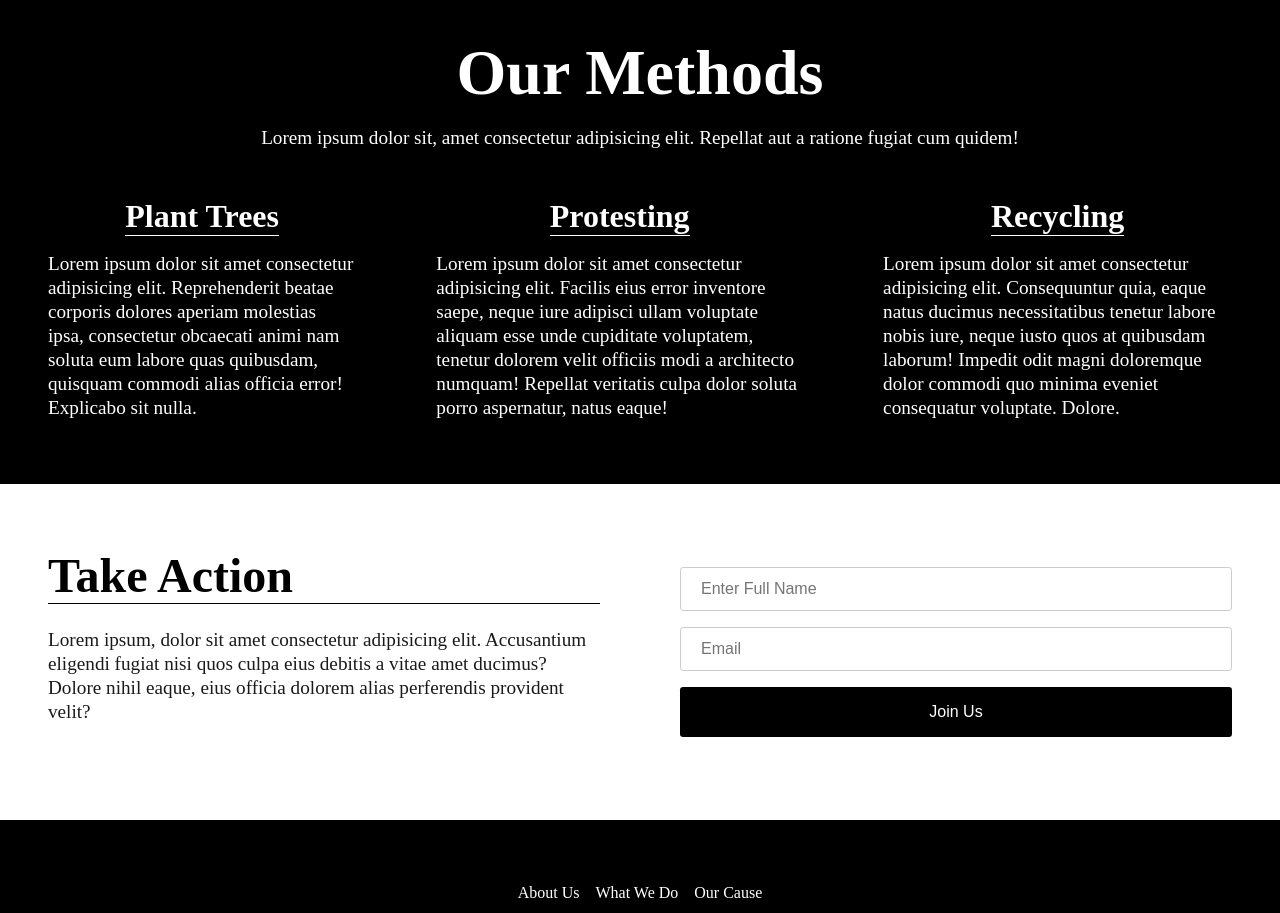
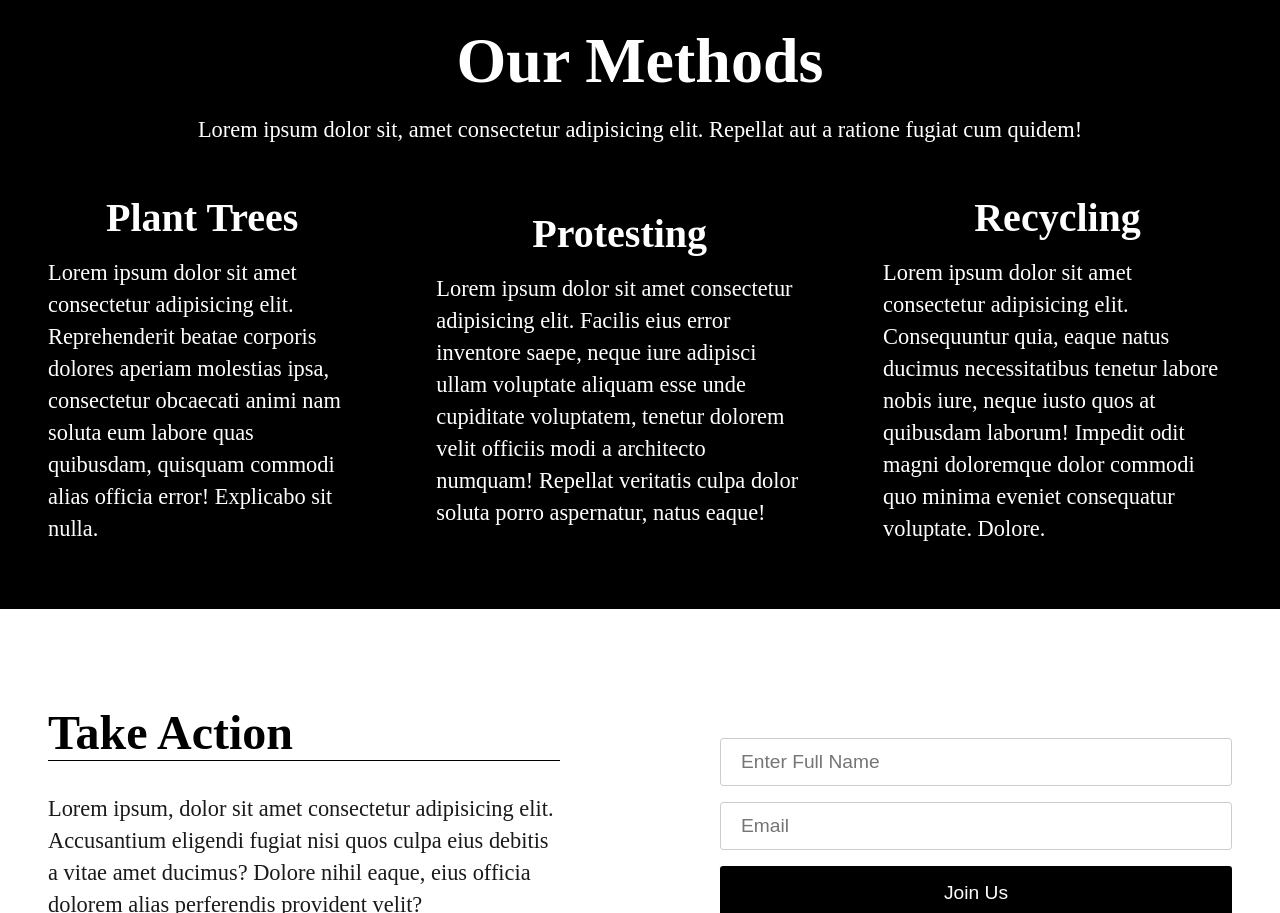
Before and after one commit to JoshuahBoardman/Save-the-trees, a plain HTML site: page index.html in a window 1280 px wide. Shown: the part 1070-1983 px from the top of the page. Drawn offline with Linux system fonts and the light colour scheme; a web font is replaced by a local one.

Commit message:
Finished the websites base layout.

```diff
--- a/index.html
+++ b/index.html
@@ -40,17 +40,20 @@
 
     <!-- Hero-->
     <section class="hero">
+        <div class="content-wrapper hero-content-wrapper">
             <div class="hero-text">
                 <h2 class="hero-title">Save The Trees</h2>
                 <p class="hero-sub-text">Lorem ipsum dolor sit amet consectetur adipisicing elit.</p>
                 <button class="btn">Join Our Cause</button>
             </div>
+        </div>
     </section>
 
-    <div class="content-wrapper">
+
 
          <!-- About Us -->
         <section class="about-us-section">
+            <div class="content-wrapper about-us-content-wrapper">
                 <div class="about-us-text">
                     <h3 class="about-us-title">About Us</h3>
                     <p class="sub-text">Lorem ipsum dolor sit amet consectetur adipisicing elit. Nisi nam doloribus assumenda esse dolorum praesentium dolorem ipsa sunt quibusdam iusto eum accusantium perspiciatis quod autem nesciunt inventore ab, sapiente veritatis cumque maxime. Deserunt dolores iure ab, dicta sequi suscipit voluptatibus obcaecati ducimus, doloremque possimus dignissimos quibusdam adipisci quasi sint temporibus.</p>
@@ -58,10 +61,12 @@
                 <div class="about-us-img-wrapper">
                     <img src="./imgs/su-nyoto-kY8m5uDIW7Y-unsplash (1).jpg" alt="tree-img" class="about-us-img">
                 </div>
+            </div>
         </section>
 
          <!-- Our Methods -->
         <section class="our-methods-section">
+            <div class="content-wrapper our-methods-content-wrapper">
                 <div class="our-methods-header">
                     <h3 class="our-methods-title">Our Methods</h3>
                     <p class="our-method-sub-text sub-text">Lorem ipsum dolor sit, amet consectetur adipisicing elit. Repellat aut a ratione fugiat cum quidem!</p>
@@ -80,10 +85,12 @@
                         <p class="sub-text card-text">Lorem ipsum dolor sit amet consectetur adipisicing elit. Consequuntur quia, eaque natus ducimus necessitatibus tenetur labore nobis iure, neque iusto quos at quibusdam laborum! Impedit odit magni doloremque dolor commodi quo minima eveniet consequatur voluptate. Dolore.</p>
                     </div>
                 </div>
+            </div>
         </section>
 
          <!-- Take Action -->
         <section class="take-action-section">
+            <div class="content-wrapper take-action-content-wrapper">
                 <div class="take-action-text">
                     <h3 class="take-action-title">Take Action</h3>
                     <p class="sub-text">Lorem ipsum, dolor sit amet consectetur adipisicing elit. Accusantium eligendi fugiat nisi quos culpa eius debitis a vitae amet ducimus? Dolore nihil eaque, eius officia dolorem alias perferendis provident velit?</p>
@@ -95,11 +102,12 @@
                     <input type="email" id="email" class="email-input" placeholder="Email">
                     <button type="submit" class="btn form-btn">Join Us</button>
                 </form>
+            </div>
         </section>
-    </div>
 
      <!-- Footer -->
     <footer>
+        <div class="content-wrapper footer-content-wrapper">
             <nav>
                 <ul class="footer-nav-list">
                     <li class="footer-nav-item"><a href="#">About Us</a></li>
@@ -125,6 +133,7 @@
                 </div>
             </div>
             <p>© 2022 Joshuah Boardman</p>
+        </div>
     </footer>
 </body>
 </html>
--- a/style.css
+++ b/style.css
@@ -28,20 +28,7 @@ body {
     display: flex;
     flex-direction: column;
     justify-content: center;
-    max-width: 1900px;
-}
-
-@media (min-width: 768px) {
-    .content-wrapper {
-    }
-}
-
-@media (min-width: 992px) {
-
-}
-
-@media (min-width: 1200px) {
-
+    max-width: 1500px;
 }
 
 /* Typography*/
@@ -49,7 +36,7 @@ body {
 .sub-text {
     color: rgb(26, 26, 26);
     font-size: 1.1rem;
-    line-height: 1.5rem;
+    line-height: 2rem;
 }
 
 @media (min-width: 992px) {
@@ -60,7 +47,9 @@ body {
 }
 
 @media (min-width: 1200px) {
-
+    .sub-text {
+        font-size: 1.4rem;
+    }
 }
 
 /* ToDo Make the the whole page look good on desktop */
@@ -80,7 +69,6 @@ header {
     align-items: center;
     padding: 1.25rem;
     max-width: 1900px;
-
 }
 
 .logo {
@@ -214,6 +202,8 @@ header {
     width: 100%;
 }
 
+
+
 .hero-text {
     display: flex;
     flex-wrap: wrap;
@@ -257,7 +247,7 @@ header {
     }
 
     .hero-title {
-        font-size: 4.5rem;
+        font-size: 5rem;
     }
 }
 
@@ -269,10 +259,13 @@ header {
 
 .about-us-section {
     display: flex;
-    flex-direction: column;
     justify-content: center;
     align-items: center;
     padding: 2rem 1rem;
+}
+
+.about-us-content-wrapper {
+
 }
 
 .about-us-text {
@@ -304,10 +297,13 @@ header {
 
 @media (min-width: 992px) {
     .about-us-section {
+        padding: 4rem 2rem;
+    }
+
+    .about-us-content-wrapper {
         gap: 5rem;
         flex-direction: row;
         align-items: flex-start;
-        padding: 4rem 2rem;
     }
 
     .about-us-title {
@@ -323,17 +319,30 @@ header {
     .about-us-section {
         padding: 4rem 3rem;
     }
+
+    .about-us-content-wrapper {
+        gap: 10rem;
+    }
+
+    .about-us-title {
+        font-size: 3rem;
+
+    }
 }
 
 /* Our Methods */
 
 .our-methods-section {
     background-color: #000;
+    display: flex;
+    justify-content: center;
+    align-items: center;
     padding: 2rem 1rem;
+    width:  100%;
 }
 
-.our-methods-header {
-    margin-bottom: 1rem;
+.our-methods-content-wrapper {
+
 }
 
 .our-methods-title {
@@ -386,11 +395,14 @@ header {
 
 @media (min-width: 1200px) {
     .our-methods-section {
+        padding: 4rem 3rem;
+    }
+
+    .our-methods-content-wrapper {
         display: flex;
         flex-direction: column;
         justify-content: center;
         align-items: center;
-        padding: 4rem 3rem;
     }
 
     .our-methods-header {
@@ -407,7 +419,7 @@ header {
 
     .our-method-sub-text {
         color: #fff;
-        margin: 0 0 1rem;
+        margin: 0 0 2rem;
     }
 
     .our-methods-cards {
@@ -425,8 +437,7 @@ header {
     }
 
     .card-title {
-        border-bottom: .1rem solid #fff;
-        padding: 0 rem .5rem;
+        font-size: 2.5rem;
     }
 }
 
@@ -438,6 +449,10 @@ header {
     justify-content: center;
     align-items: center;
     padding: 2rem 1rem;
+}
+
+.take-action-content-wrapper {
+    align-items: center;
 }
 
 .take-action-text {
@@ -474,10 +489,6 @@ header {
 
 @media (min-width: 768px) {
     .take-action-section {
-        display: flex;
-        flex-direction: column;
-        justify-content: center;
-        align-items: center;
         padding: 2rem 2rem;
     }
 
@@ -498,9 +509,12 @@ header {
 
 @media (min-width: 1200px) {
     .take-action-section {
+        padding: 6rem 3rem;
+    }
+
+    .take-action-content-wrapper {
         flex-direction: row;
-        gap: 5rem;
-        padding: 4rem 3rem;
+        gap: 10rem;
     }
 
     .take-action-text {
@@ -509,7 +523,7 @@ header {
     }
 
     .take-action-title {
-        margin-bottom: 1.5rem;
+        margin-bottom: 2rem;
     }
 
     .take-action-form {
@@ -518,7 +532,7 @@ header {
 
 .name-input,
 .email-input {
-font-size: 1rem;
+font-size: 1.2rem;
 }
 }
 
@@ -534,6 +548,10 @@ footer {
     align-items: center;
     padding: 2rem 1rem 1rem;
     width: 100%;
+}
+
+.footer-content-wrapper {
+    align-items: center;
 }
 
 .footer-nav-list {
@@ -585,6 +603,26 @@ footer {
     footer {
         padding: 4rem 2rem 3rem;
     }
+
+    .footer-content-wrapper {
+        gap: 1.5rem;
+    }
+
+    .footer-nav-list {
+        gap: 1.5rem;
+    }
+
+    .footer-nav-item a {
+        font-size: 1.2rem;
+    }
+
+    .social {
+        gap: 2rem;
+    }
+
+    .social-icons {
+        font-size: 3rem;
+    }
 }
 
 /* Components */
@@ -601,3 +639,9 @@ footer {
     padding: 1rem 1.5rem;
     cursor: pointer;
 }
+
+@media (min-width: 1200px) {
+    .btn {
+        font-size: 1.2rem;
+    }
+}
```
Lines whose indentation alone changed are shown as unchanged.
